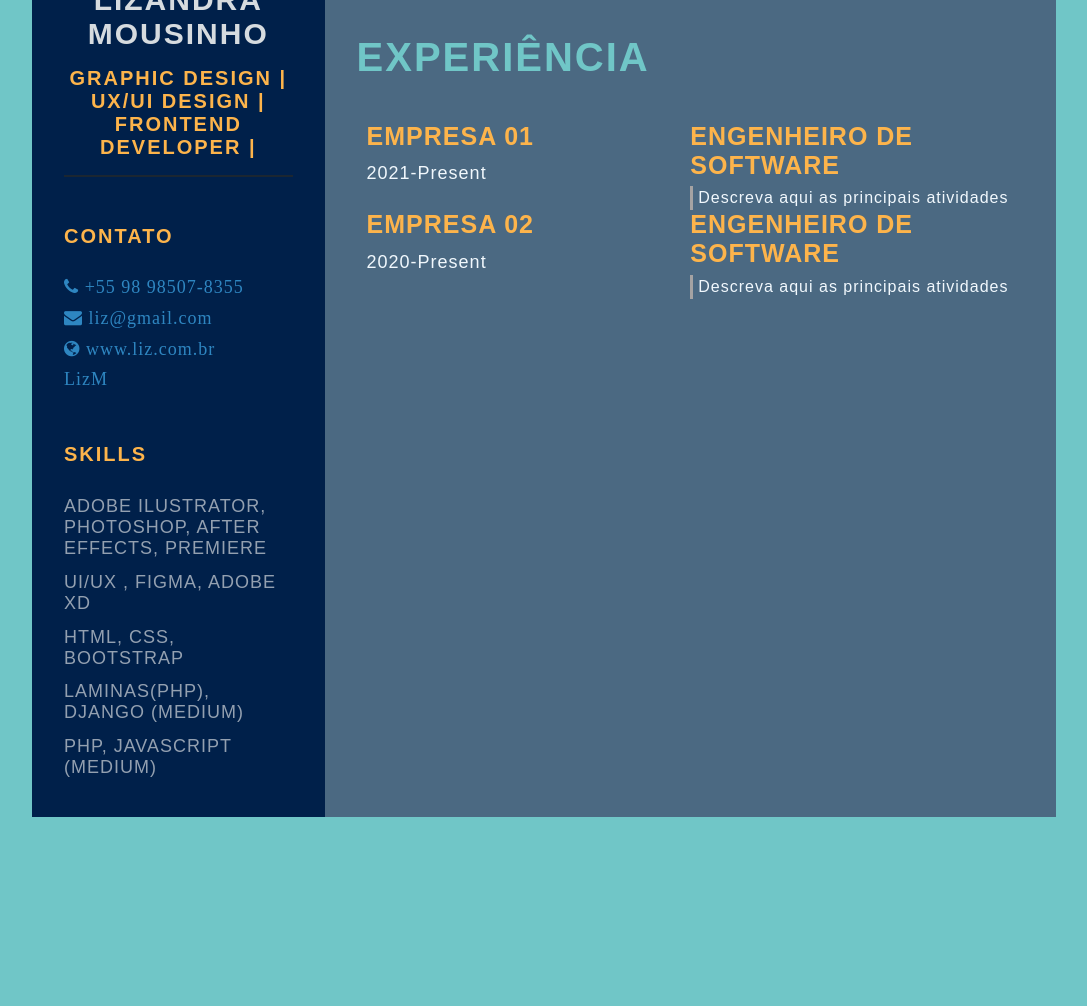
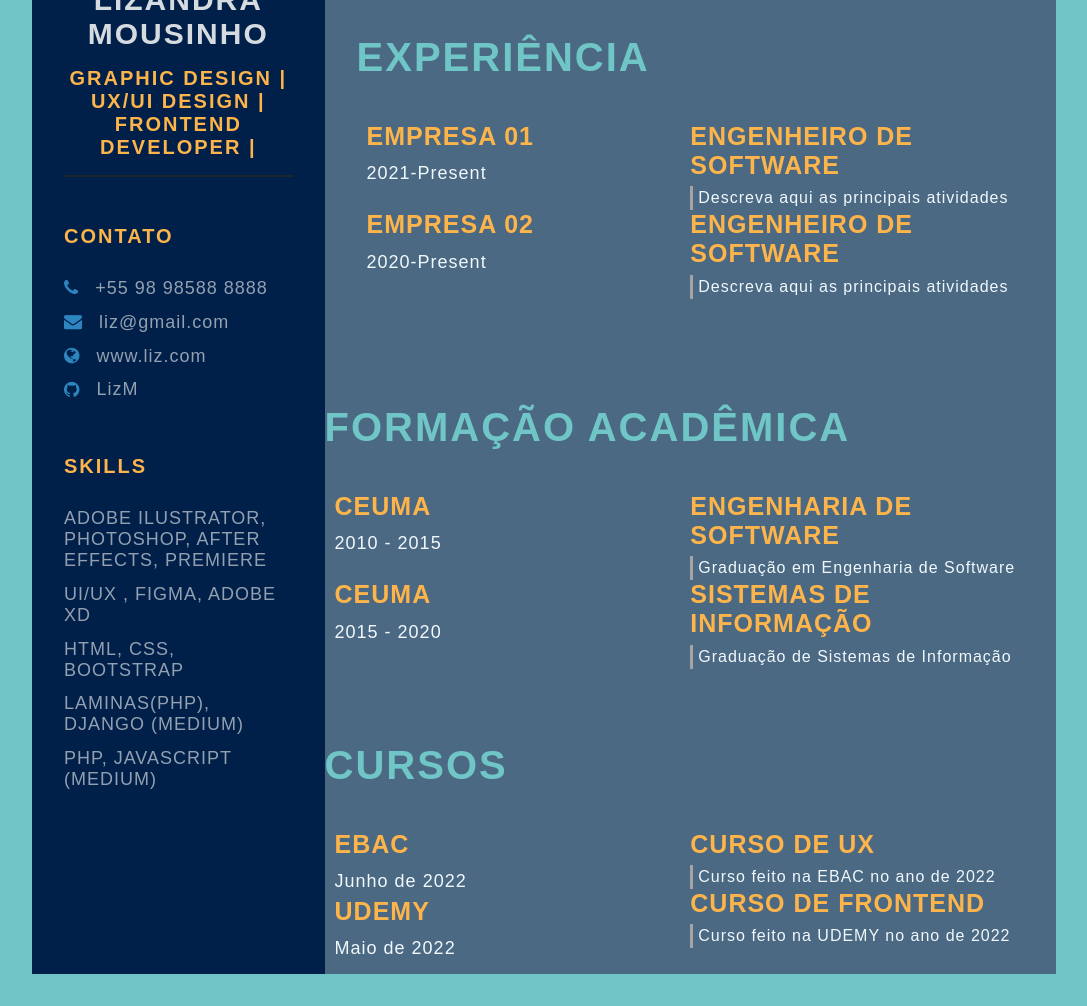
Before and after one commit to LizandraMousinho/devweekgit.github.io, a plain HTML site: page index.html in a window 1280 px wide. Shown: the part 330-1336 px from the top of the page, without its empty margins (96-1183 px from the left). Before the commit the page ends 1179 px from the top, so only its background shows below. Drawn offline with Linux system fonts and the light colour scheme; a web font is replaced by a local one.

Commit message:
Feat add cursos (#5)
* adicionando mais cursos

* adicionando cursos

Co-authored-by: LizandraMousinho <lizandramousinho@gmail.com>

```diff
--- a/index.html
+++ b/index.html
@@ -7,6 +7,11 @@
     <link rel="stylesheet" href="style.css">
     <link rel="stylesheet" href="css2.css">
     <link rel="stylesheet" href="font-awesome.min.css">
+
+     <!-- Google font  -->
+     <link rel="preconnect" href="https://fonts.googleapis.com/">
+     <link rel="preconnect" href="https://fonts.gstatic.com/" crossorigin="">
+
 </head>
 <body>
     <main class="resume-contents">
@@ -20,10 +25,17 @@
                 <div class="contact-info">
                     <p class="left-title"> Contato </p>
                     <ul>
-                        <li><i class="fa fa-phone"> +55 98 98507-8355</i> </li>
-                        <li><i class="fa fa-envelope"> liz@gmail.com</i> </li>
-                        <li><i class="fa fa-globe"> www.liz.com.br</i> </li>
-                        <li><i class="fa fa-githubs"> LizM </i> </li>
+
+
+                        <li><i class="fa fa-phone"></i>+55 98 98588 8888
+                        </li>
+                        <li><i class="fa fa-envelope"></i>liz@gmail.com
+                        </li>
+                        <li><i class="fa fa-globe"></i>www.liz.com
+                        </li>
+                        <li><i class="fa fa-github"></i>LizM
+                        </li>
+
                     </ul>
                 </div>
                 <div class="skills">
@@ -85,13 +97,73 @@
 
         </div>
 
+
+
+
+                <section class="education gap">
+                    <div class="right-title"> Formação Acadêmica</div>
+                    <div class="education-contents">
+                    <div class="education-left">
+                        <p class="education-school-name">CEUMA</p>
+                        <p class="educationp-time-period">2010 - 2015</p>
+
+                    </div>
+
+                    <div class="education-right">
+                        <p class="education-subject">Engenharia de Software</p>
+                        <p class="education-desc">Graduação em Engenharia de Software</p>
+                    </div>
+
+                    <div class="education-left">
+                        <p class="education-school-name">CEUMA</p>
+                        <p class="educationp-time-period">2015 - 2020</p>
+
+                    </div>
+
+                    <div class="education-right">
+                        <p class="education-subject">Sistemas de Informação</p>
+                        <p class="education-desc"> Graduação de Sistemas de Informação</p>
+                    </div>
+
+
                 </div>
 
+                </section>
 
+                <section class="awards gaps">
+                    <div class="right-title"> Cursos </div>
+                    <div class="awards-contents">
+                        <div class="awards-left">
+                        <p class="awards-company-name">EBAC </p>
+                        <p class="awards-time-period">Junho de 2022</p>
+
+
+                            <p class="awards-company-name">UDEMY </p>
+                            <p class="awards-time-period">Maio de 2022</p>
+
+
+                    </div>
+
+                    <div class="awards-right">
+                        <p class="awards-name">Curso de UX </p>
+                        <p class="awards-desc">Curso feito na EBAC no ano de 2022</p>
+
+
+
+                        <div class="awards-right">
+                            <p class="awards-name">Curso de FrontEnd </p>
+                            <p class="awards-desc">Curso feito na UDEMY no ano de 2022</p>
+
+                    </div>
+
+
+                    </div>
+
+                </div></section>
             </section>
 
 
 
     </main>
-</body>
-</html>
+
+</body></html>
```
